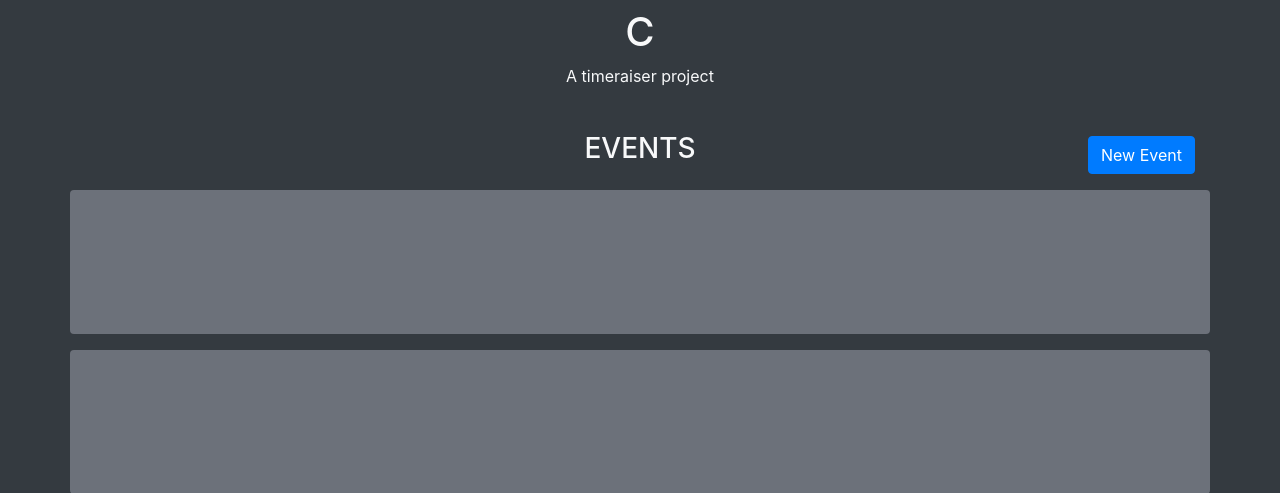
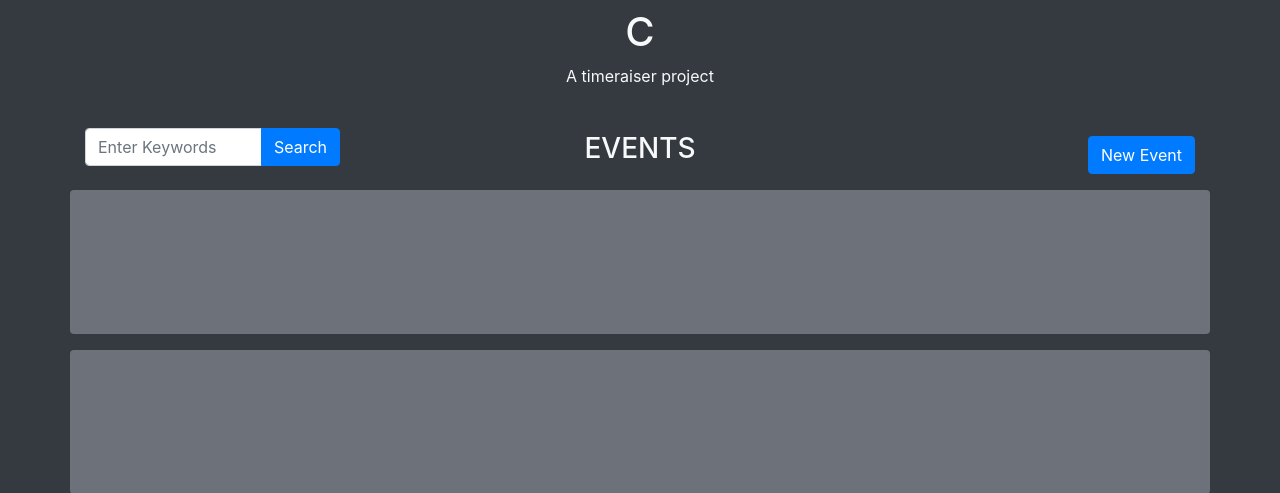
Before and after one commit to real-connect-me/connect-me-prototype, a Flask app: page / in a window 1280 px wide. Shown: the top 493 px of the page. Run offline with Flask 2, Linux system fonts and the light colour scheme; some libraries are stand-ins or nearby versions.

Commit message:
please commit

```diff
--- a/templates/home.html
+++ b/templates/home.html
@@ -12,12 +12,20 @@
     <p class="d-flex justify-content-center text-light">A timeraiser project</p><br>
     <div class="container">
         <div class="row">
-            <div class="col">
+            <div class="col-3">
+                <form action="/search" method="post">
+                        <div class="input-group">
+                            <input type="text" name="Keywords" class="form-control" placeholder="Enter Keywords">
+                            <div class="input-group-append">
+                                <button type="submit" class="btn btn-primary">Search</button>
+                            </div>
+                        </div>
+                </form>
             </div>
-            <div class="col-5">
+            <div class="col-6">
                 <h3 class="d-flex justify-content-center mt-1 text-light">EVENTS</h3>
             </div>
-            <div class="col text-right">
+            <div class="col-3 text-right">
                 <a class="btn btn-primary mt-2" href="/event-create?page={{page}}" role="button">New Event</a>
             </div>
         </div>
```
